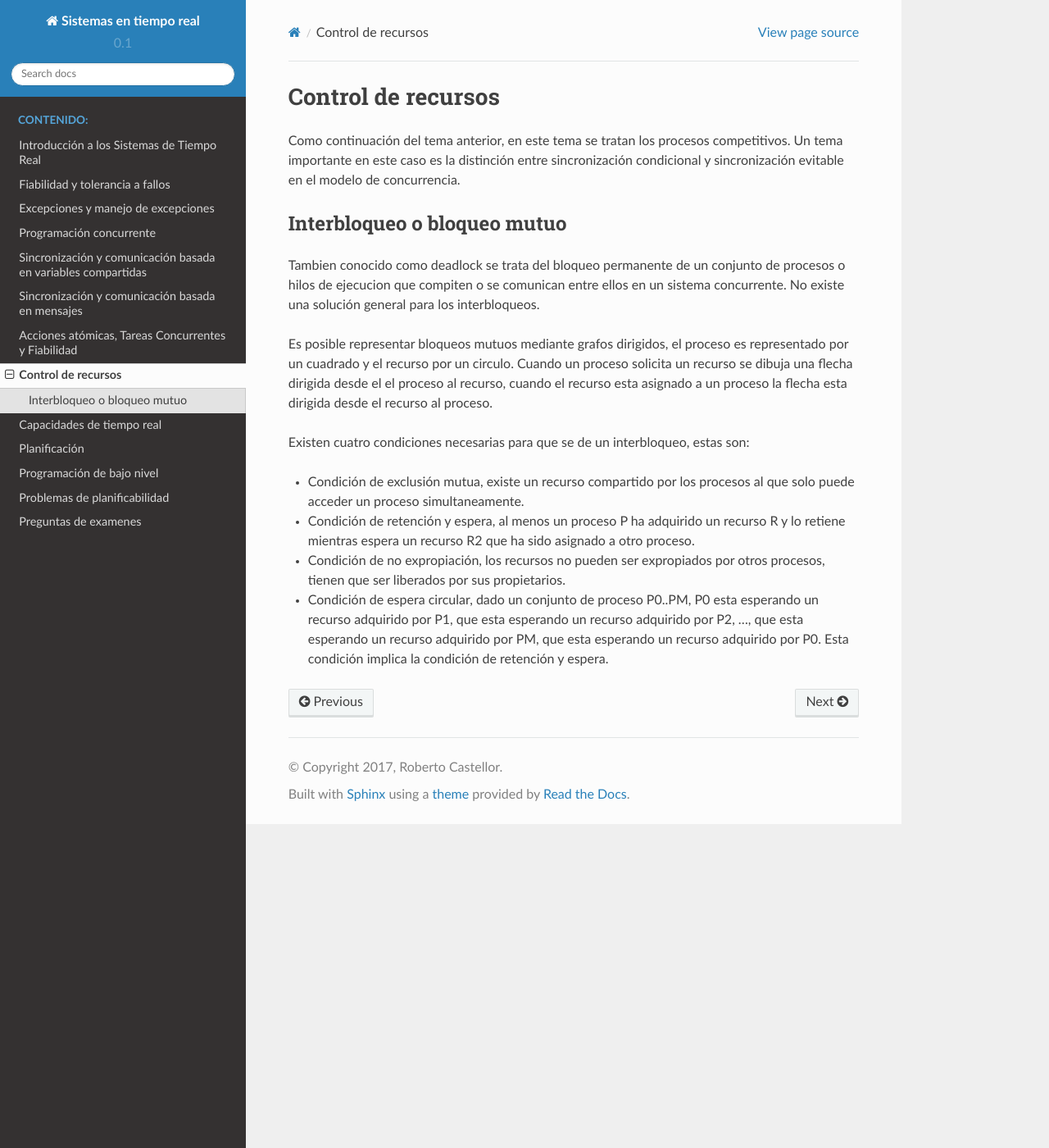
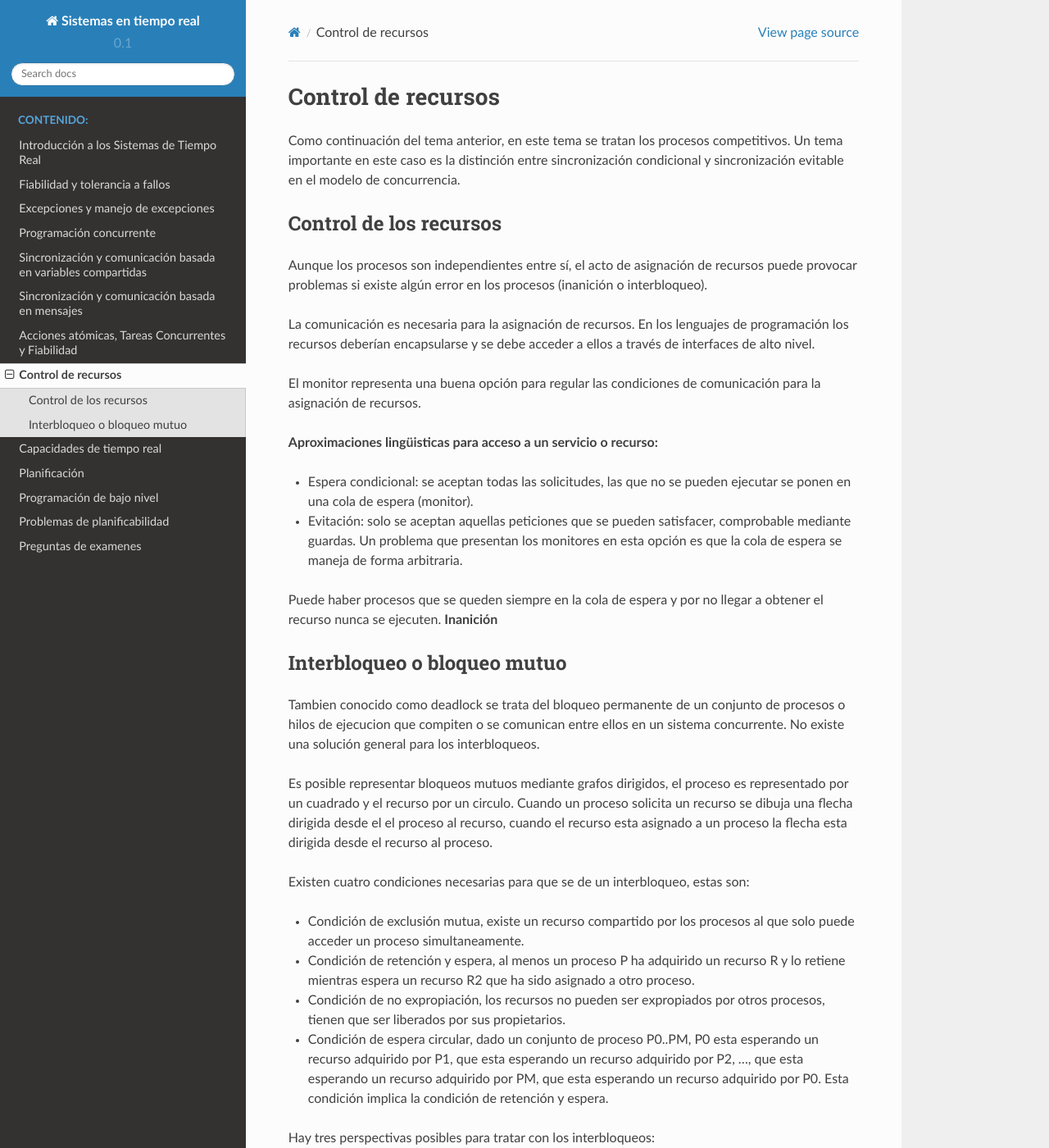
Before and after one commit to rcastellor/uned-sistemas-tiempo-real, a Sphinx documentation site: the page built from sphinx/source/tema08.rst, in a window 1280 px wide and 1400 px high. Shown: the whole window at 82% size. Built offline with Sphinx 7.4.7 and the Read the Docs theme 2.0.0, drawn with Linux system fonts in a browser that asks for light colours; some of the changed text lies outside the part shown.

Commit message:
Añadidas varias partes

```diff
--- a/sphinx/source/tema08.rst
+++ b/sphinx/source/tema08.rst
@@ -6,6 +6,30 @@ competitivos. Un tema importante en este caso es la distinción entre
 sincronización condicional y sincronización evitable en el modelo de
 concurrencia.
 
+Control de los recursos
+-----------------------
+
+Aunque los procesos son independientes entre sí, el acto de asignación de
+recursos puede provocar problemas si existe algún error en los procesos
+(inanición o interbloqueo).
+
+La comunicación es necesaria para la asignación de recursos. En los lenguajes de
+programación los recursos deberían encapsularse y se debe acceder a ellos a
+través de interfaces de alto nivel.
+
+El monitor representa una buena opción para regular las condiciones de
+comunicación para la asignación de recursos.
+
+**Aproximaciones lingüisticas para acceso a un servicio o recurso:**
+
+* Espera condicional: se aceptan todas las solicitudes, las que no se pueden
+  ejecutar se ponen en una cola de espera (monitor).
+* Evitación: solo se aceptan aquellas peticiones que se pueden satisfacer,
+  comprobable mediante guardas. Un problema que presentan los monitores en esta
+  opción es que la cola de espera se maneja de forma arbitraria.
+
+Puede haber procesos que se queden siempre en la cola de espera y por no llegar
+a obtener el recurso nunca se ejecuten. **Inanición**
 
 Interbloqueo o bloqueo mutuo
 ----------------------------
@@ -31,6 +55,12 @@ Existen cuatro condiciones necesarias para que se de un interbloqueo, estas son:
   procesos, tienen que ser liberados por sus propietarios.
 * Condición de espera circular, dado un conjunto de proceso P0..PM, P0 esta
   esperando un recurso adquirido por P1, que esta esperando un recurso adquirido
-  por P2, ..., que esta esperando un recurso adquirido por PM, que esta esperando
-  un recurso adquirido por P0. Esta condición implica la condición de retención y
-  espera.
+  por P2, ..., que esta esperando un recurso adquirido por PM, que esta
+  esperando un recurso adquirido por P0. Esta condición implica la condición de
+  retención y espera.
+
+Hay tres perspectivas posibles para tratar con los interbloqueos:
+
+* La prevención.
+* Evitación.
+* Detección y recuperación.
```
Also changed, not shown: sphinx/source/tema07.rst (+52 -11 lines), sphinx/source/tema10.rst (+4 -4 lines).
